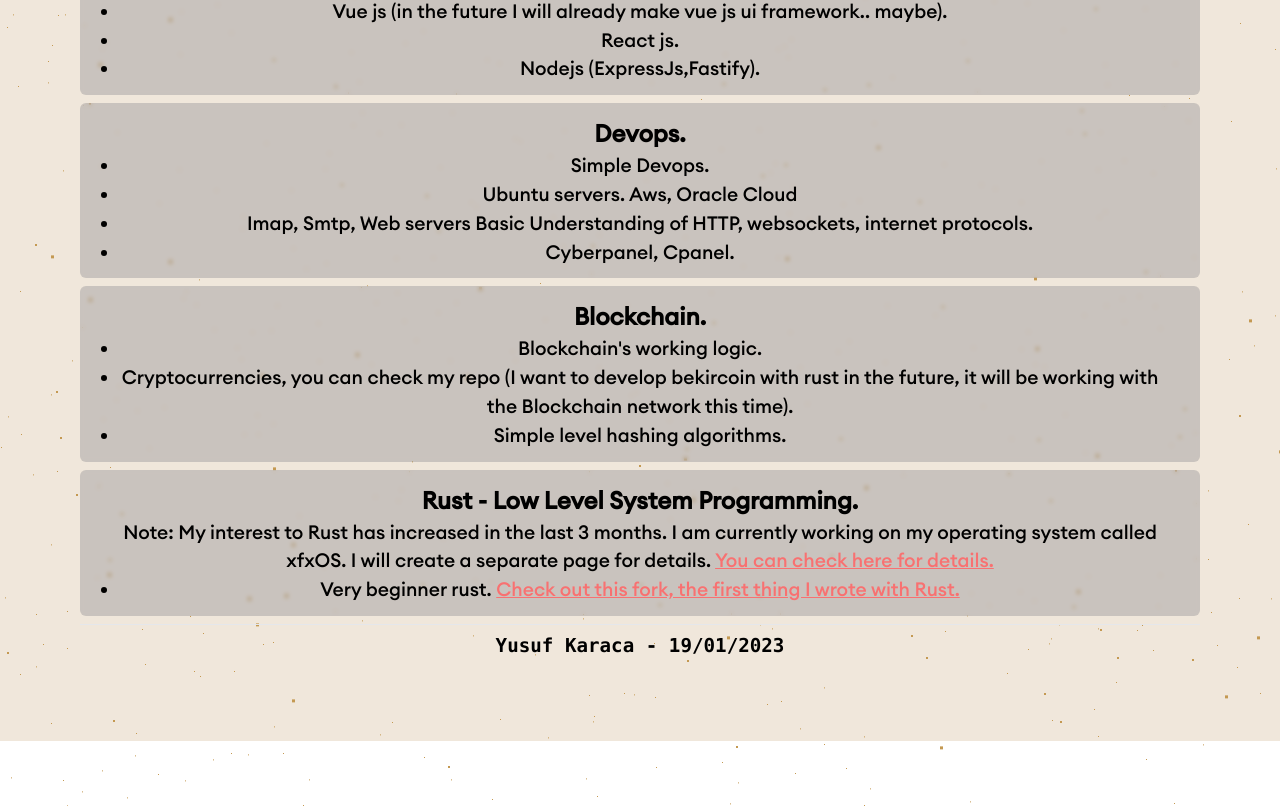
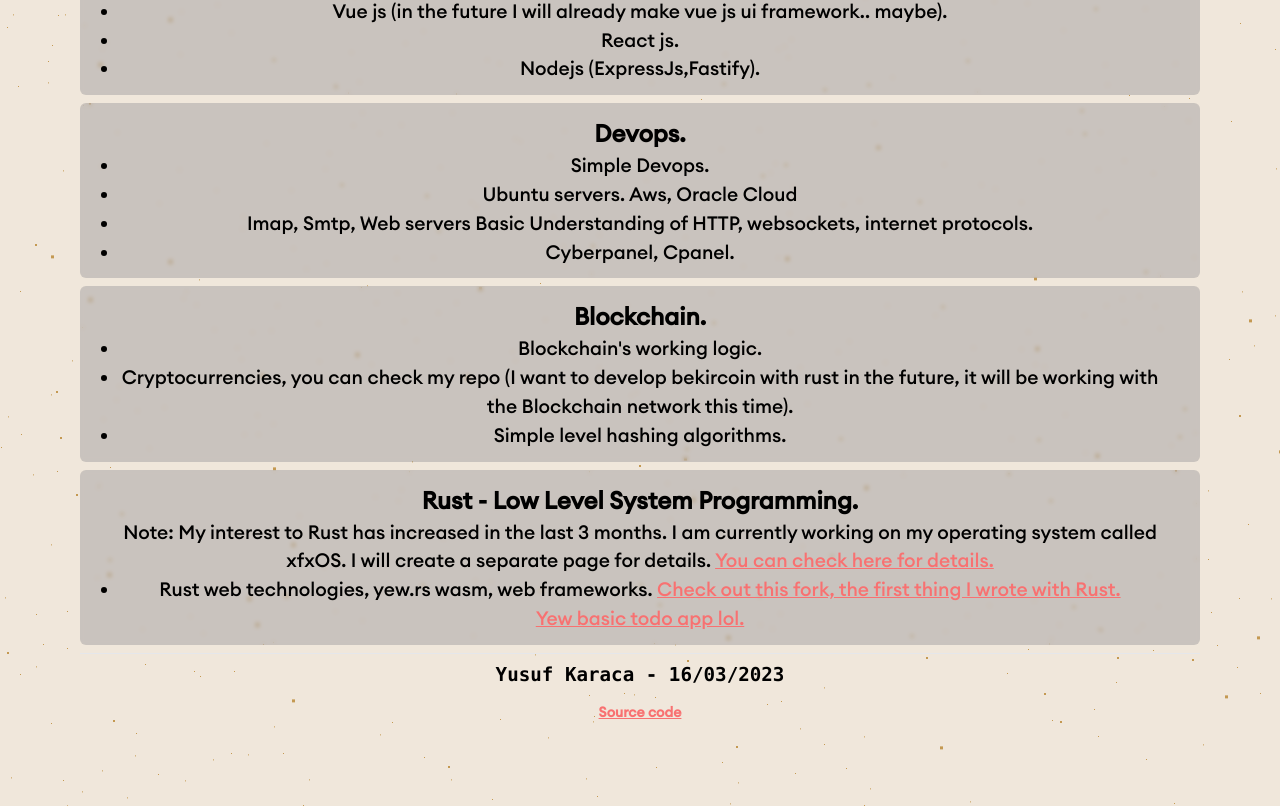
Before and after one commit to xfxpositions/my-porftolio, a Vue app: page /#/ in a window 1280 px wide. Shown: the part 550-1356 px from the top of the page. Before the commit the page ends 1291 px from the top, so only its background shows below. Built offline with nearby package versions, Linux system fonts and the light colour scheme; a web font is replaced by a local one.

Commit message:
bugfix, releasenotes

```diff
--- a/src/pages/HomePage.vue
+++ b/src/pages/HomePage.vue
@@ -86,17 +86,21 @@
         </p>
         <ul class="list-disc font-normal text-[1rem] md:text-[1.2rem]">
           <li>
-            Very beginner rust.
+            Rust web technologies, yew.rs wasm, web frameworks.
             <a
               href="https://github.com/xfxpositions/jsonwebtokens/blob/master/examples/hmac_sign_and_verify.rs"
               class="underline text-red-400"
               >Check out this fork, the first thing I wrote with Rust.</a
             >
+            <br>
+            <a href="https://github.com/xfxpositions/yew-basics" class="underline text-red-400">Yew basic todo app lol.</a>
           </li>
         </ul>
       </div>
       <hr class="mt-2" />
-      <code class="text-sm md:text-[1.2rem]">Yusuf Karaca - 19/01/2023</code>
+      <code class="text-sm md:text-[1.2rem]">Yusuf Karaca - 16/03/2023</code>
+      <br>
+      <a href="https://github.com/xfxpositions/my-porftolio" class="text-sm text-red-400 underline">Source code</a>
     </div>
   </div>
 </template>
--- a/src/pages/ReleaseNotes.vue
+++ b/src/pages/ReleaseNotes.vue
@@ -1,5 +1,14 @@
 <template>
-  <div>
+  <div class="z-10">
     <h1>Release Notes</h1>
+    <ul>
+      16/03/2023
+      <ul class="ml-4 text-lg font-normal">
+        <li>A few changed in what if know.</li>
+        <li>I came back to this project.</li>
+        <li>Navbar Github link added.</li>
+        <li>There is still have some problems, i'll fix in the future or throw to thrash this old project. I don't wanna write any Javascript code anymore, but maybe i'll reboot this project in nextjs. If you wanna ask "why nextjs, your answer probably gonna be <span class="font-semibold">'becuase nuxt3 is sucks and sveltekit needs moore to improve.'</span>"</li>
+      </ul>
+    </ul>
   </div>
 </template>
```
